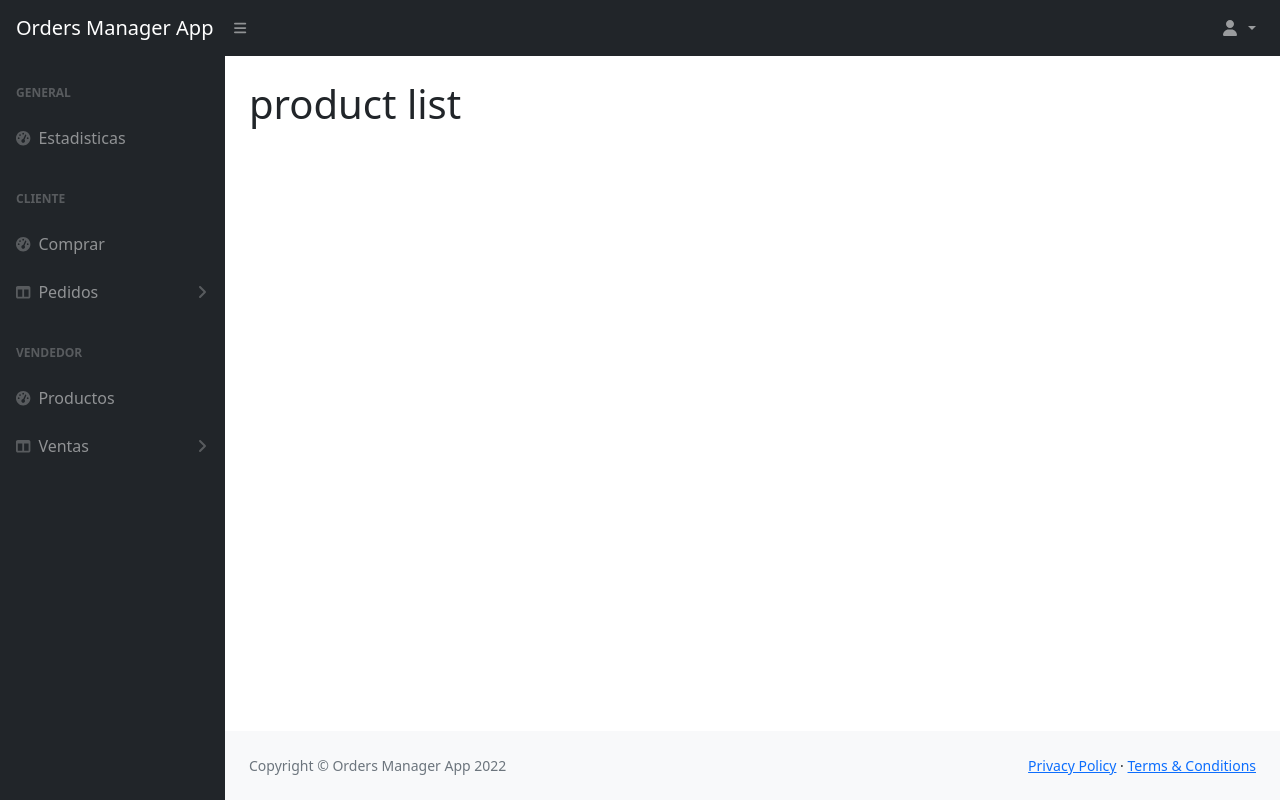
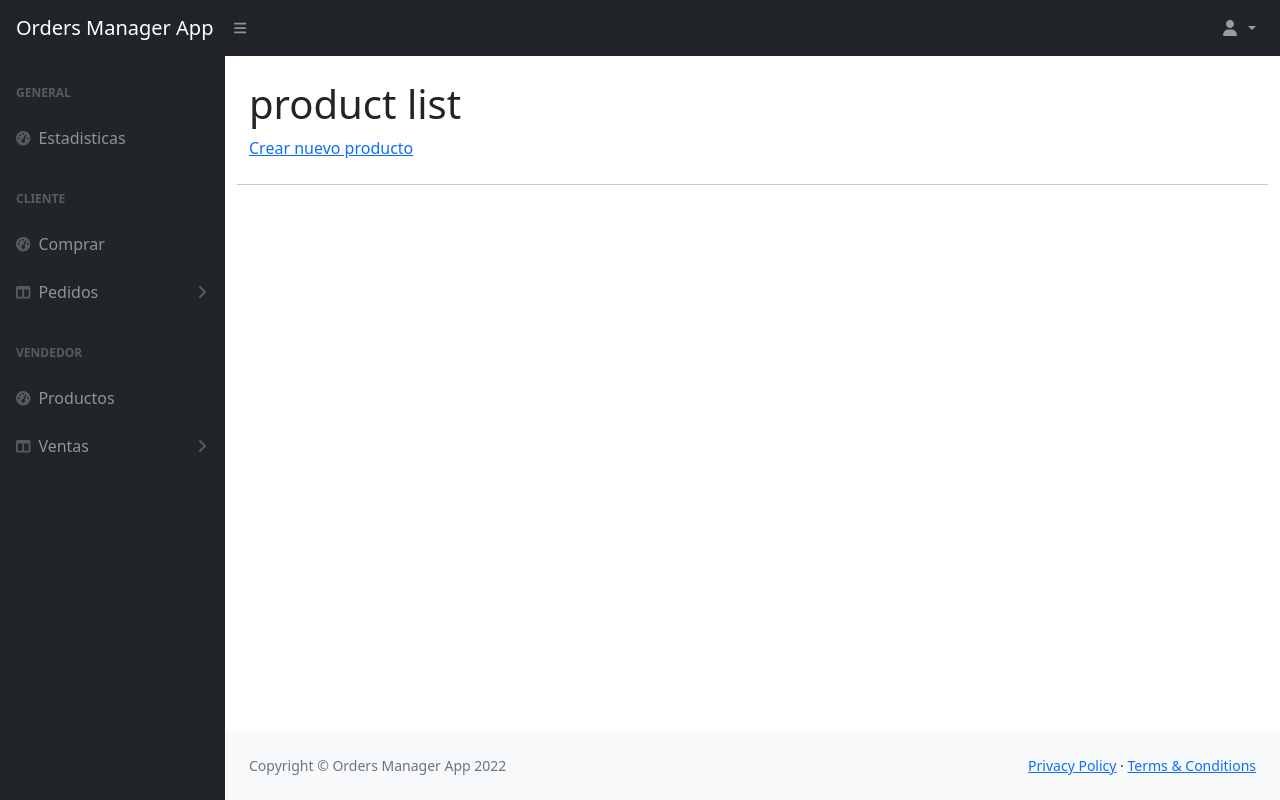
Before and after one commit to SergioBtosO/python-final-project, a Django app: page /product/ in a window 1280 px wide. Run offline with Django 4.2, Linux system fonts and the light colour scheme; data that the repository does not hold is empty; some libraries are stand-ins or nearby versions.

Commit message:
add create product button

```diff
--- a/product/templates/product/product_list.html
+++ b/product/templates/product/product_list.html
@@ -5,6 +5,8 @@
 {% endblock %}
 
 {% block app_content %}
+<a class="button_custom" href="{% url 'product:product-add' %}">Crear nuevo producto</a>
+<hr class="my-4" />
 {% for product in product_list %}
 {% if product.user == user or user.is_superuser %}
 <!-- Post preview-->
```
